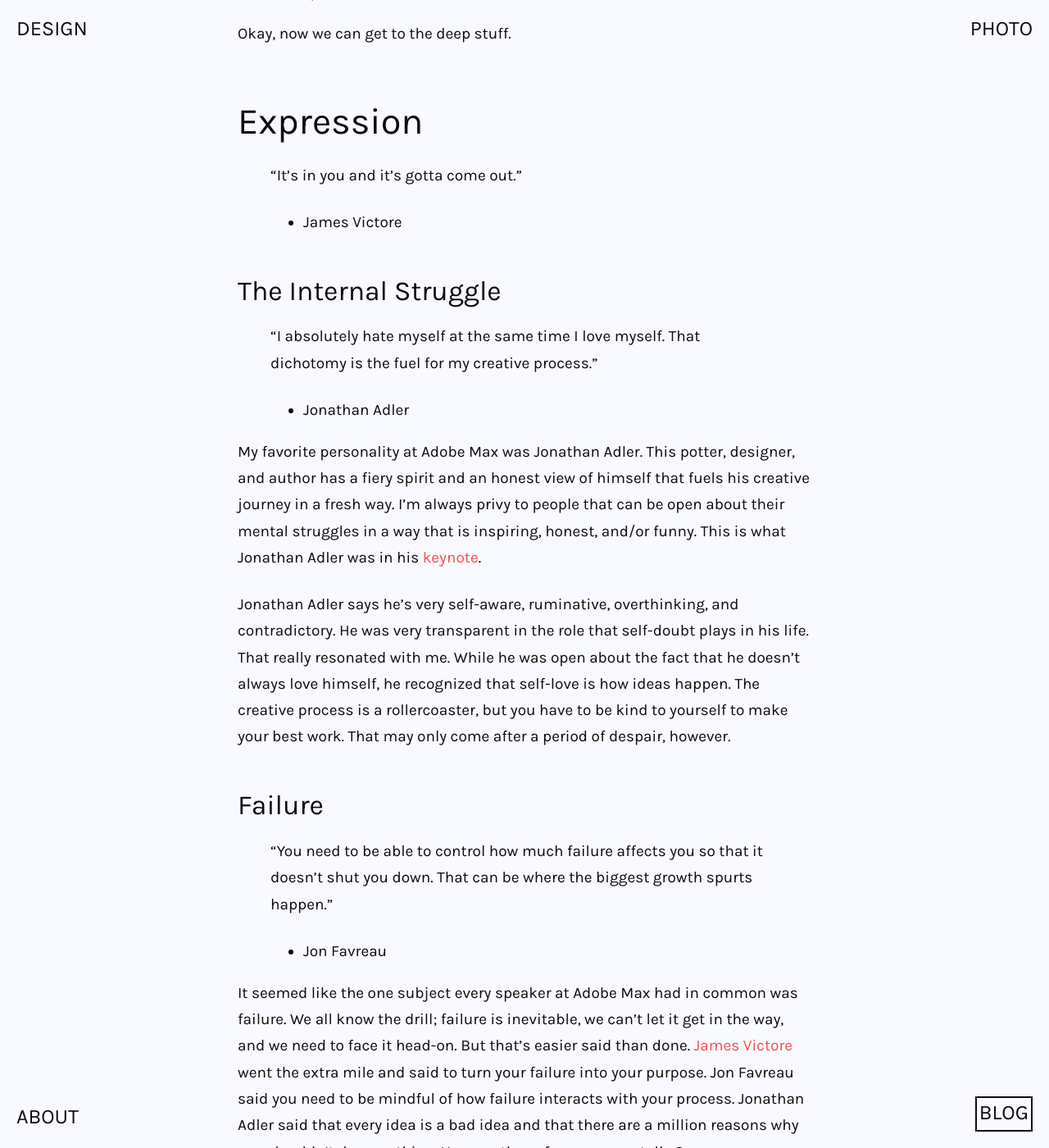
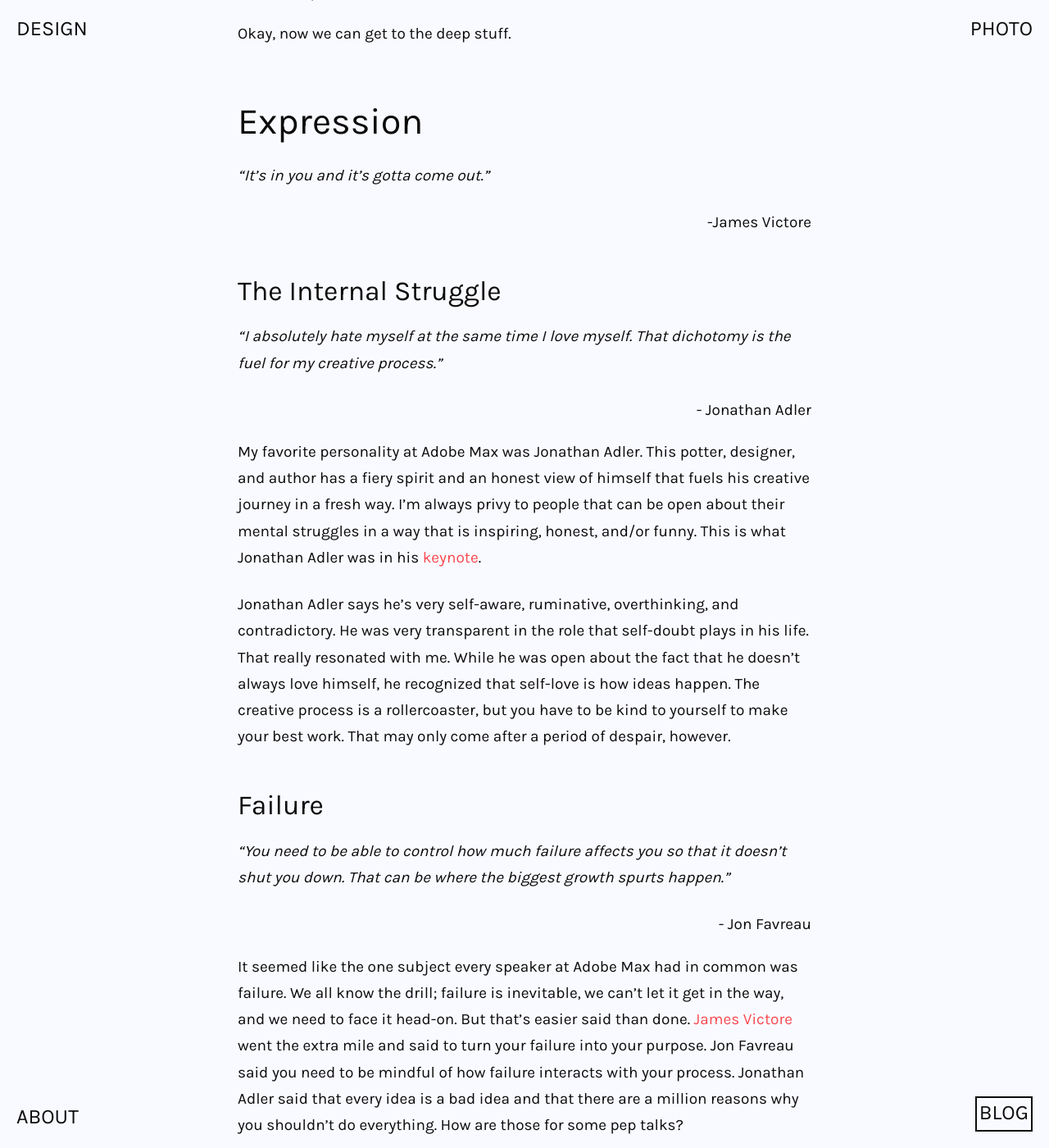
Before and after one commit to baileycmiller/blog, a Jekyll site: the page built from _posts/2017-11-16-deep-stuff-from-adobe-max-2017.md, in a window 1280 px wide and 1400 px high, scrolled down 2273 px. Shown: the whole window at 82% size. Built offline with Jekyll 4.4.1, drawn with Linux system fonts in a browser that asks for light colours; nearby versions of some CDN libraries; some of the changed text lies outside the part shown.

Commit message:
Quote-ize things

```diff
--- a/_posts/2017-11-16-deep-stuff-from-adobe-max-2017.md
+++ b/_posts/2017-11-16-deep-stuff-from-adobe-max-2017.md
@@ -28,14 +28,15 @@ Okay, now we can get to the deep stuff.
 
 ## Expression
 
->“It’s in you and it’s gotta come out.”
->- James Victore
+_“It’s in you and it’s gotta come out.”_
+
+<div style="text-align: right">-James Victore</div>
 
 
 ### The Internal Struggle
 
-> “I absolutely hate myself at the same time I love myself. That dichotomy is the fuel for my creative process.”
-> - Jonathan Adler
+_“I absolutely hate myself at the same time I love myself. That dichotomy is the fuel for my creative process.”_
+<div style="text-align: right">- Jonathan Adler</div>
 
 My favorite personality at Adobe Max was Jonathan Adler. This potter, designer, and author has a fiery spirit and an honest view of himself that fuels his creative journey in a fresh way. I’m always privy to people that can be open about their mental struggles in a way that is inspiring, honest, and/or funny. This is what Jonathan Adler was in his [keynote](https://max.adobe.com/sessions/max-online/#20423).
 
@@ -44,16 +45,16 @@ Jonathan Adler says he’s very self-aware, ruminative, overthinking, and contra
 
 ### Failure
 
-> “You need to be able to control how much failure affects you so that it doesn’t shut you down. That can be where the biggest growth spurts happen.”
-> - Jon Favreau
+_“You need to be able to control how much failure affects you so that it doesn’t shut you down. That can be where the biggest growth spurts happen.”_
+<div style="text-align: right">- Jon Favreau</div>
 
 It seemed like the one subject every speaker at Adobe Max had in common was failure. We all know the drill; failure is inevitable, we can’t let it get in the way, and we need to face it head-on. But that’s easier said than done. [James Victore](https://max.adobe.com/sessions/max-online/#19937) went the extra mile and said to turn your failure into your purpose. Jon Favreau said you need to be mindful of how failure interacts with your process. Jonathan Adler said that every idea is a bad idea and that there are a million reasons why you shouldn’t do everything. How are those for some pep talks?
 
 
 ### Purpose
 
-> “Put it in your work.”
-> - James Victore
+_“Put it in your work.”_
+<div style="text-align: right">- James Victore</div>
 
 Creativity and expression are a big part of the reason we get up in the morning. All 12,000 people there could most likely agree on that. And that was empowering. In Katrin Eismann’s “A Photo A Day” session, she stated that a big reason we get up in the morning is to create and express.
 
@@ -67,8 +68,8 @@ In Noreen Morioka’s “Creative Group Therapy” [session](https://max.adobe.c
 To not go crazy in this life, you need to have peace with all the uncertainties. This is hard for me to reckon with. But then I think about all the ways that creativity brings meaning into my life and I feel peace. No matter what happens, I know I can express ideas and emotions in a fresh way. I should be open to all scenarios. Not everyone has the privilege of knowing a creative tool or having multiple outlets like we can as designers / developers / etc. That is fulfilling.
 
 ## Brains
-> “A brain that can’t feel can’t make a decision”
-> - Adam Morgan
+_“A brain that can’t feel can’t make a decision”_
+<div style="text-align: right">- Adam Morgan</div>
 
 One of the standout sessions I attended was “How to Prove the Value of Design—with Science” by [Adam Morgan](https://max.adobe.com/sessions/max-online/#20025). This session covered the relationship between science (which is logical) and creativity (which is emotional).
 
```
